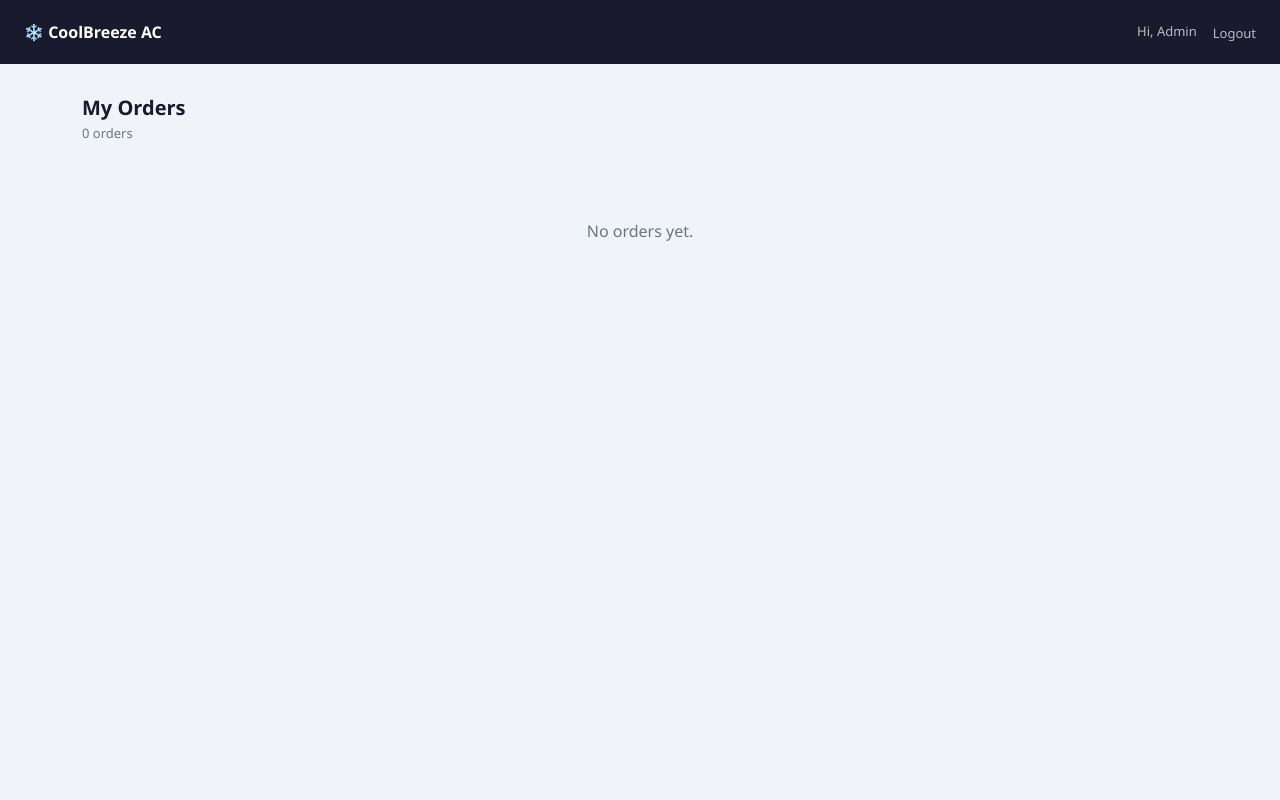
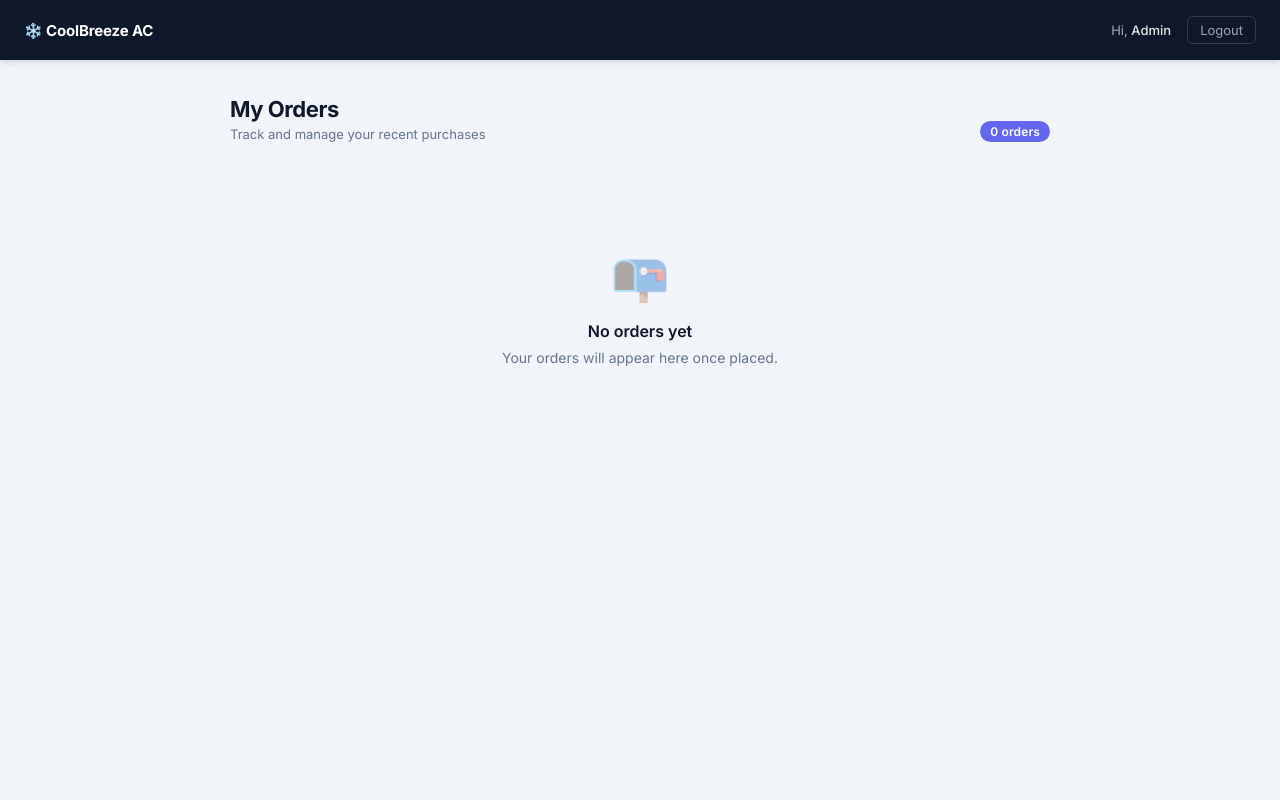
Before and after one commit to hima97u/multi-agent-customer-support, a Django app: page /orders/ in a window 1280 px wide. Run offline with Django 5.2, Linux system fonts and the light colour scheme; a user stored in the database is signed in; data comes from the database, SQL or seed files in the repository.

Commit message:
rollback point - working version

```diff
--- a/support/views.py
+++ b/support/views.py
@@ -30,5 +30,5 @@ def chat(request,order_id): # comig from order detail sendMessage() fxn
         Message.objects.create(conversation=conversation,role="agent",content=reply)
 
 
-        time.sleep(6)
-        return JsonResponse({"reply":"Here is the reply"})
+        # time.sleep(6) # now no need of sleep because we are not using streaming response, we are sending the reply after getting it from LLM so no need of sleep
+        return JsonResponse({"reply":reply})
--- a/templates/orders_list.html
+++ b/templates/orders_list.html
@@ -4,149 +4,317 @@
   <meta charset="UTF-8"/>
   <meta name="viewport" content="width=device-width, initial-scale=1.0"/>
   <title>My Orders — CoolBreeze AC</title>
-  <link href="https://cdn.jsdelivr.net/npm/bootstrap@5.3.0/dist/css/bootstrap.min.css" rel="stylesheet"/>
+  <meta name="description" content="View and manage your CoolBreeze AC orders and track your deliveries."/>
+  <link rel="preconnect" href="https://fonts.googleapis.com"/>
+  <link rel="preconnect" href="https://fonts.gstatic.com" crossorigin/>
+  <link href="https://fonts.googleapis.com/css2?family=Inter:wght@400;500;600;700&display=swap" rel="stylesheet"/>
   <style>
-    body {
-      background: #f0f4f8;
-      font-family: 'Segoe UI', sans-serif;
+    *, *::before, *::after { box-sizing: border-box; margin: 0; padding: 0; }
+
+    :root {
+      --primary: #0f172a;
+      --accent: #6366f1;
+      --accent-hover: #4f46e5;
+      --bg: #f1f5f9;
+      --surface: #ffffff;
+      --muted: #64748b;
+      --border: #e2e8f0;
+      --nav-h: 60px;
     }
 
+    body {
+      font-family: 'Inter', 'Segoe UI', sans-serif;
+      background: var(--bg);
+      color: var(--primary);
+      min-height: 100vh;
+    }
+
+    /* ── Navbar ── */
     .navbar {
-      background: #1a1a2e;
-      padding: 14px 24px;
+      background: var(--primary);
+      height: var(--nav-h);
+      padding: 0 24px;
+      display: flex;
+      align-items: center;
+      justify-content: space-between;
+      position: sticky;
+      top: 0;
+      z-index: 100;
+      box-shadow: 0 1px 8px rgba(0,0,0,0.18);
     }
 
     .navbar-brand {
+      font-size: 15px;
+      font-weight: 700;
       color: #fff;
-      font-weight: 700;
-      font-size: 16px;
+      letter-spacing: -0.01em;
+      display: flex;
+      align-items: center;
+      gap: 8px;
+      text-decoration: none;
     }
 
-    .navbar-text {
-      color: rgba(255,255,255,0.7);
-      font-size: 13px;
+    .navbar-right {
+      display: flex;
+      align-items: center;
+      gap: 16px;
     }
 
+    .navbar-greeting {
+      font-size: 13px;
+      color: rgba(255,255,255,0.65);
+      font-weight: 400;
+    }
+
+    .navbar-greeting strong {
+      color: rgba(255,255,255,0.9);
+      font-weight: 500;
+    }
+
+    .logout-form { display: inline; }
+
     .logout-btn {
-      color: rgba(255,255,255,0.7);
       font-size: 13px;
+      font-family: 'Inter', sans-serif;
+      color: rgba(255,255,255,0.6);
       background: none;
-      border: none;
+      border: 1px solid rgba(255,255,255,0.15);
+      border-radius: 6px;
+      padding: 5px 12px;
       cursor: pointer;
-      margin-left: 16px;
-      padding: 0;
+      transition: all 0.2s;
+      font-weight: 400;
     }
 
     .logout-btn:hover {
       color: #fff;
+      border-color: rgba(255,255,255,0.35);
+      background: rgba(255,255,255,0.08);
     }
 
-    .page-header {
-      padding: 32px 0 16px;
+    /* ── Page wrapper ── */
+    .page-wrap {
+      max-width: 860px;
+      margin: 0 auto;
+      padding: 0 20px 60px;
     }
 
-    .page-header h5 {
-      font-weight: 700;
-      color: #1a1a2e;
-      margin: 0;
+    /* ── Page header ── */
+    .page-header {
+      padding: 36px 0 24px;
+      display: flex;
+      align-items: flex-end;
+      justify-content: space-between;
     }
 
-    .page-header p {
-      color: #6c757d;
-      font-size: 13px;
-      margin: 4px 0 0;
+    .page-header-left h1 {
+      font-size: 22px;
+      font-weight: 700;
+      color: var(--primary);
+      letter-spacing: -0.02em;
     }
 
+    .page-header-left p {
+      font-size: 13px;
+      color: var(--muted);
+      margin-top: 4px;
+    }
+
+    .order-count-pill {
+      display: inline-flex;
+      align-items: center;
+      background: var(--accent);
+      color: #fff;
+      font-size: 12px;
+      font-weight: 600;
+      padding: 3px 10px;
+      border-radius: 20px;
+      letter-spacing: 0.01em;
+    }
+
+    /* ── Order card ── */
     .order-card {
-      background: #fff;
+      background: var(--surface);
       border-radius: 12px;
-      padding: 20px 24px;
-      margin-bottom: 12px;
-      box-shadow: 0 2px 8px rgba(0,0,0,0.05);
+      padding: 18px 22px;
+      margin-bottom: 10px;
+      box-shadow: 0 1px 3px rgba(0,0,0,0.06), 0 2px 8px rgba(0,0,0,0.03);
       display: flex;
       align-items: center;
       justify-content: space-between;
+      gap: 16px;
+      border: 1px solid rgba(226,232,240,0.8);
+      transition: box-shadow 0.2s, transform 0.2s;
+      text-decoration: none;
+      color: inherit;
     }
 
+    .order-card:hover {
+      box-shadow: 0 4px 12px rgba(0,0,0,0.08), 0 8px 24px rgba(0,0,0,0.04);
+      transform: translateY(-1px);
+    }
+
+    .order-card-left {
+      display: flex;
+      align-items: center;
+      gap: 14px;
+      min-width: 0;
+    }
+
+    .order-icon {
+      width: 40px;
+      height: 40px;
+      border-radius: 10px;
+      background: linear-gradient(135deg, #eef2ff, #e0e7ff);
+      display: flex;
+      align-items: center;
+      justify-content: center;
+      font-size: 18px;
+      flex-shrink: 0;
+    }
+
+    .order-info { min-width: 0; }
+
     .order-product {
+      font-size: 14px;
       font-weight: 600;
-      color: #1a1a2e;
-      font-size: 14px;
-      margin: 0;
+      color: var(--primary);
+      white-space: nowrap;
+      overflow: hidden;
+      text-overflow: ellipsis;
     }
 
     .order-meta {
       font-size: 12px;
-      color: #6c757d;
-      margin: 4px 0 0;
+      color: var(--muted);
+      margin-top: 3px;
+      display: flex;
+      align-items: center;
+      gap: 6px;
+      flex-wrap: wrap;
+    }
+
+    .meta-dot {
+      width: 3px;
+      height: 3px;
+      border-radius: 50%;
+      background: #cbd5e1;
+      flex-shrink: 0;
+    }
+
+    .order-card-right {
+      display: flex;
+      align-items: center;
+      gap: 12px;
+      flex-shrink: 0;
     }
 
     .order-amount {
+      font-size: 15px;
       font-weight: 700;
-      color: #1a1a2e;
-      font-size: 15px;
+      color: var(--primary);
+      letter-spacing: -0.01em;
     }
 
-    .badge-pending {
-      background: #cfe2ff;
-      color: #084298;
-      padding: 4px 12px;
+    /* Status badges */
+    .badge {
+      display: inline-flex;
+      align-items: center;
+      padding: 4px 10px;
       border-radius: 20px;
       font-size: 11px;
-      font-weight: 500;
+      font-weight: 600;
+      letter-spacing: 0.01em;
+      white-space: nowrap;
     }
 
-    .badge-dispatched {
-      background: #fff3cd;
-      color: #856404;
-      padding: 4px 12px;
-      border-radius: 20px;
-      font-size: 11px;
-      font-weight: 500;
-    }
-
-    .badge-delivered {
-      background: #d1e7dd;
-      color: #0a3622;
-      padding: 4px 12px;
-      border-radius: 20px;
-      font-size: 11px;
-      font-weight: 500;
-    }
-
-    .badge-cancelled {
-      background: #f8d7da;
-      color: #58151c;
-      padding: 4px 12px;
-      border-radius: 20px;
-      font-size: 11px;
-      font-weight: 500;
-    }
+    .badge-pending    { background: #dbeafe; color: #1e40af; }
+    .badge-dispatched { background: #fef3c7; color: #92400e; }
+    .badge-delivered  { background: #dcfce7; color: #166534; }
+    .badge-cancelled  { background: #fee2e2; color: #991b1b; }
 
     .btn-view {
       font-size: 12px;
-      padding: 6px 16px;
-      border: 1px solid #dee2e6;
-      border-radius: 8px;
-      color: #495057;
+      font-family: 'Inter', sans-serif;
+      font-weight: 500;
+      padding: 6px 14px;
+      border: 1.5px solid var(--border);
+      border-radius: 7px;
+      color: #475569;
       text-decoration: none;
       background: #fff;
+      transition: all 0.2s;
+      white-space: nowrap;
     }
 
     .btn-view:hover {
-      background: #f8f9fa;
-      color: #1a1a2e;
+      background: var(--accent);
+      border-color: var(--accent);
+      color: #fff;
+    }
+
+    /* ── Empty state ── */
+    .empty-state {
+      text-align: center;
+      padding: 80px 20px;
+    }
+
+    .empty-icon {
+      font-size: 48px;
+      margin-bottom: 16px;
+      opacity: 0.4;
+    }
+
+    .empty-state h3 {
+      font-size: 16px;
+      font-weight: 600;
+      color: var(--primary);
+      margin-bottom: 8px;
+    }
+
+    .empty-state p {
+      font-size: 14px;
+      color: var(--muted);
+    }
+
+    /* ── Animation ── */
+    .order-card {
+      animation: fadeSlideIn 0.3s ease both;
+    }
+
+    .order-card:nth-child(1) { animation-delay: 0ms; }
+    .order-card:nth-child(2) { animation-delay: 60ms; }
+    .order-card:nth-child(3) { animation-delay: 120ms; }
+    .order-card:nth-child(4) { animation-delay: 180ms; }
+    .order-card:nth-child(5) { animation-delay: 240ms; }
+    .order-card:nth-child(6) { animation-delay: 300ms; }
+    .order-card:nth-child(7) { animation-delay: 360ms; }
+    .order-card:nth-child(8) { animation-delay: 420ms; }
+
+    @keyframes fadeSlideIn {
+      from { opacity: 0; transform: translateY(8px); }
+      to   { opacity: 1; transform: translateY(0); }
+    }
+
+    /* ── Responsive ── */
+    @media (max-width: 600px) {
+      .navbar { padding: 0 16px; }
+      .page-header { flex-direction: column; align-items: flex-start; gap: 10px; padding: 24px 0 16px; }
+      .order-card { flex-wrap: wrap; gap: 12px; padding: 16px; }
+      .order-card-right { width: 100%; justify-content: space-between; }
+      .order-amount { font-size: 14px; }
+      .navbar-greeting { display: none; }
     }
   </style>
 </head>
 <body>
 
 <!-- Navbar -->
-<nav class="navbar d-flex align-items-center justify-content-between">
+<nav class="navbar">
   <span class="navbar-brand">❄️ CoolBreeze AC</span>
-  <div class="d-flex align-items-center">
-    <span class="navbar-text">Hi, {{ request.user.first_name }}</span>
-    <form method="POST" action="{% url 'logout' %}" style="display:inline;">
+  <div class="navbar-right">
+    <span class="navbar-greeting">Hi, <strong>{{ request.user.first_name }}</strong></span>
+    <form method="POST" action="{% url 'logout' %}" class="logout-form">
       {% csrf_token %}
       <button type="submit" class="logout-btn">Logout</button>
     </form>
@@ -154,32 +322,41 @@
 </nav>
 
 <!-- Content -->
-<div class="container">
+<div class="page-wrap">
 
   <div class="page-header">
-    <h5>My Orders</h5>
-    <p>{{ orders.count }} order{{ orders.count|pluralize }}</p>
+    <div class="page-header-left">
+      <h1>My Orders</h1>
+      <p>Track and manage your recent purchases</p>
+    </div>
+    <div>
+      <span class="order-count-pill">{{ orders.count }} order{{ orders.count|pluralize }}</span>
+    </div>
   </div>
 
   {% if orders %}
     {% for order in orders %}
     <div class="order-card">
 
-      <div>
-        <p class="order-product">{{ order.product_name }}</p>
-        <p class="order-meta">
-          Order #{{ order.id }}
-          &nbsp;·&nbsp;
-          {{ order.created_at|date:"d M Y" }}
-          {% if order.carrier %}
-            &nbsp;·&nbsp; {{ order.carrier }}
-          {% endif %}
-        </p>
+      <div class="order-card-left">
+        <div class="order-icon">📦</div>
+        <div class="order-info">
+          <div class="order-product">{{ order.product_name }}</div>
+          <div class="order-meta">
+            <span>#{{ order.id }}</span>
+            <span class="meta-dot"></span>
+            <span>{{ order.created_at|date:"d M Y" }}</span>
+            {% if order.carrier %}
+              <span class="meta-dot"></span>
+              <span>{{ order.carrier }}</span>
+            {% endif %}
+          </div>
+        </div>
       </div>
 
-      <div class="d-flex align-items-center gap-3">
+      <div class="order-card-right">
         <span class="order-amount">₹{{ order.amount }}</span>
-        <span class="badge-{{ order.status }}">
+        <span class="badge badge-{{ order.status }}">
           {{ order.get_status_display }}
         </span>
         <a href="{% url 'order_detail' order.id %}" class="btn-view">View</a>
@@ -189,8 +366,10 @@
     {% endfor %}
 
   {% else %}
-    <div style="text-align:center;padding:60px 0;color:#6c757d;">
-      <p>No orders yet.</p>
+    <div class="empty-state">
+      <div class="empty-icon">📭</div>
+      <h3>No orders yet</h3>
+      <p>Your orders will appear here once placed.</p>
     </div>
   {% endif %}
 
```
Also changed, not shown: support/agents.py (+5 -3 lines), templates/login.html (+3 -4 lines), templates/order_detail.html (+11 -3 lines), support/urls.py (line endings or trailing spaces).
